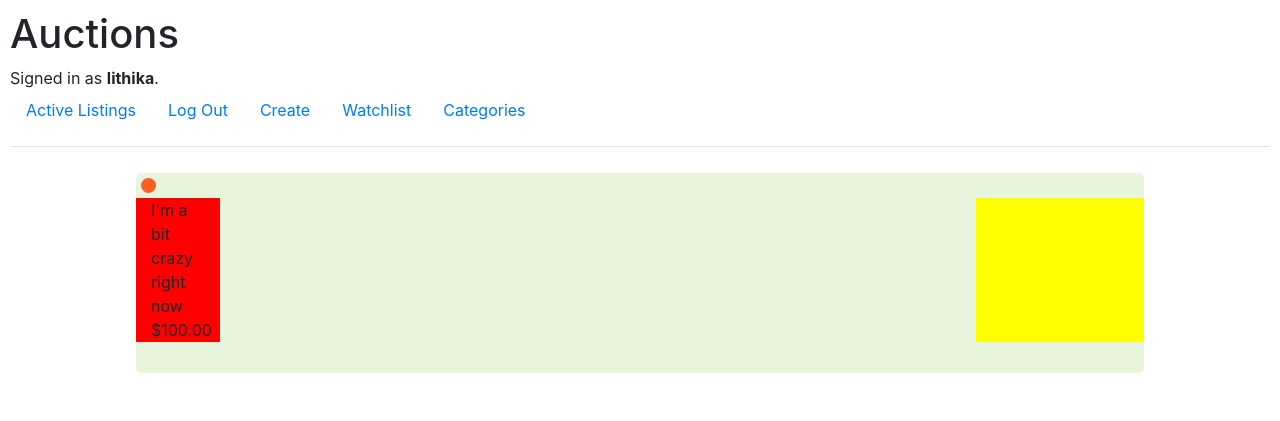
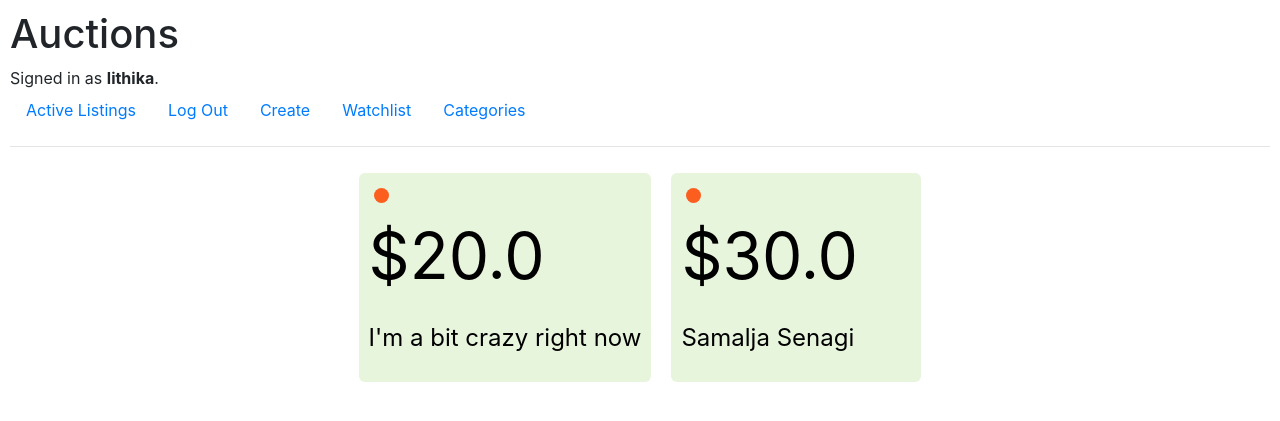
Before and after one commit to lithika-damnod/cs50web, a Django app: page /watchlist in a window 1280 px wide. Shown: the top 421 px of the page. Run offline with Django 3.2, Linux system fonts and the light colour scheme; a user stored in the database is signed in; data comes from the database, SQL or seed files in the repository; both versions use the stored data as it was after the commit; some libraries are stand-ins or nearby versions.

Commit message:
watchlist is functioning properly.. - route "/watchlist" for viewing watchlisted items and has a red circle on top which enables you to remove the item from the watchlist by an API call to "/api/remove/watchlist" - clicking on the item takes you the item page on route "/listings/<id>" - there's a add/remove watchlist button appearing on top of each listing page. If the user has already added it to it's watchlist the button will appear as "remove from watchlist" enabling user to remove it, or "add to watchlist" if the user has not yet added it to the watchlist.. - some changed were made to DB (table: Listing) and Migrated changes 💻

```diff
--- a/commerce/auctions/models.py
+++ b/commerce/auctions/models.py
@@ -22,6 +22,7 @@ class Listing(models.Model):
     creator = models.ForeignKey(User, on_delete=models.PROTECT, related_name="creator")
     watchers = models.ManyToManyField(User, blank=True, related_name="watched_ppl")
     buyer = models.ManyToManyField(User, blank=True, related_name="buyers")
+    watchList = models.ManyToManyField(User, blank=True, related_name="watchlist")
 
     def __str__(self):
         return f"title: {self.title} Starting Bid: {self.startingBid}"
--- a/commerce/auctions/static/auctions/watchlist.css
+++ b/commerce/auctions/static/auctions/watchlist.css
@@ -1,16 +1,16 @@
 .list-container{
     display: flex;
     width: 100%;
-    flex-direction: column;
-    align-items: center;
+    justify-content: center;
 }
 .list-block{
     display: block;
-    width: 80%;
-    height: 200px;
+    min-width: 250px;
     background-color: rgb(231, 245, 221);
     border-radius: 6px;
     margin: 10px;
+    padding: 10px;
+    cursor: pointer;
 }
 .list-block .menu{
     display: flex;
@@ -27,18 +27,9 @@
     background-color: red;
     cursor: pointer;
 }
-.list-block .content{
-    display: flex;
-    width: 100%;
-    justify-content: space-between;
+.list-block .price-tag{
+    font-size: 4em;
 }
-.list-block .col-1{
-    display: block;
-    width: 60%;
-    background-color: red;
+.list-block .title{
+    font-size: 1.5em;
 }
-.list-block .col-2{
-    display: block;
-    width: 40%;
-    background-color: yellow;
-}
--- a/commerce/auctions/templates/auctions/watchlist.html
+++ b/commerce/auctions/templates/auctions/watchlist.html
@@ -3,23 +3,41 @@
 
 {% block head %}
     <link href="{% static 'auctions/watchlist.css' %}" rel="stylesheet">
+    <script src="https://cdnjs.cloudflare.com/ajax/libs/jquery/3.6.0/jquery.min.js" integrity="sha512-894YE6QWD5I59HgZOGReFYm4dnWc1Qt5NtvYSaNcOP+u1T9qYdvdihz0PPSiiqn/+/3e7Jo4EaG7TubfWGUrMQ==" crossorigin="anonymous" referrerpolicy="no-referrer"></script>
 {% endblock %}
 
 {% block body %}
     <div class="list-container">
-        <div class="list-block">
-            <div class="menu">
-                <div class="delete-btn"></div>
+        {% for watch in watchlisted %}
+            <div class="list-block">
+                <div class="menu">
+                    <div class="delete-btn" data-id="{{ watch.id }}" onclick="deleteRecord('{{ watch.id }} ')"></div>
+                </div>
+                <a href="{% url 'displayListings' id=watch.id %}" style="color: black; text-decoration: none; ">
+                    <div>
+                        <p class="price-tag">${{ watch.currentBid }}</p>
+                        <p class="title">{{ watch.title }}</p>
+                    </div>
+                </a>
             </div>
-            <div class="content">
-                <div class="col-1">
-                    <div class="title">I'm a bit crazy right now</div>
-                    <div class="current-bid">$100.00</div>
-                </div>
-                <div class="col-2">
-
-                </div>
-            </div>
-        </div>
+        {% endfor %}
     </div>
+    <script>
+        function addWatchList(url="", data={}){
+            $.post(url, data);
+        }
+        function deleteRecord(item_id){
+            // send post request
+            console.log("deleting..!");
+            const api_url = "/api/remove/watchlist";
+            var curr_user = "{{ user }}";
+            console.log(curr_user);
+            addWatchList(api_url, {
+                "csrfmiddlewaretoken": "{{ csrf_token }}",
+                "id" : item_id,
+                "user" : curr_user
+            });
+            location.reload();
+        }
+    </script>
 {% endblock %}
--- a/commerce/auctions/urls.py
+++ b/commerce/auctions/urls.py
@@ -12,5 +12,7 @@ urlpatterns = [
     path("watchlist", views.showWatchList, name="watchlist"),
     path("categories", views.showCats, name="showCategories"),
     path("categories/<str:id>", views.listDownCats, name="listCats"),
-    path("api/add/comment", views.addComment, name="addComment")
+    path("api/add/comment", views.addComment, name="addComment"),
+    path("api/add/watchlist", views.addWatchList, name="addWatchList"),
+    path("api/remove/watchlist", views.removeWatchList, name="removeWatchList")
 ]
--- a/commerce/auctions/views.py
+++ b/commerce/auctions/views.py
@@ -75,13 +75,14 @@ def display_listings(request, id):
         data = Listing.objects.get(id=id)
         # get the usernamem of the bid conductor
         username = User.objects.get(username=data.creator)
+        watchingUser = User.objects.get(id=request.user.id)
         # add watcher :TODO (NOT TESTED)
         try:
-            viewer = User.objects.get(id=request.user.id)
-        except User.DoesNotExist:
+            viewer = Listing.objects.get(id=id, watchers=watchingUser)
+        except Listing.DoesNotExist:
             # add new watcher
             update_object = Listing.objects.get(id=id)
-            update_object.watchers.add(viewer)
+            update_object.watchers.add(watchingUser)
             update_object.save()
 
         # get the auction object
@@ -89,11 +90,19 @@ def display_listings(request, id):
         # search for comments for the viewing listing
         all_comments = Comment.objects.filter(auction=auction_object)
 
+        watchListed=True
+        # check whether watchlisted
+        try:
+            watchListStatus = Listing.objects.get(id=id, watchList=watchingUser)
+        except Listing.DoesNotExist:
+            watchListed=False
+
         return render(request, "auctions/listings.html", {
             "list_id": id,
             "data": data,
-            "username": username,
-            "comments": all_comments
+            "username": watchingUser,
+            "comments": all_comments,
+            "watchListed" : watchListed
         })
 
 def createListing(request):
@@ -138,7 +147,12 @@ def createListing(request):
         })
 
 def showWatchList(request):
-    return render(request, "auctions/watchlist.html")
+    watchingUser = User.objects.get(id=request.user.id)
+    all_watchlisted = Listing.objects.filter(watchList=watchingUser)
+    return render(request, "auctions/watchlist.html", {
+        "watchlisted" : all_watchlisted,
+        "user" : watchingUser
+    })
 
 # API Calls
 def addComment(request):
@@ -171,3 +185,41 @@ def listDownCats(request, id):
         "id" : id,
         "results": results
     })
+
+def addWatchList(request):
+    if request.method == "POST":
+        item_id = request.POST["id"]
+        user = request.POST["user"]
+
+        user_profile = User.objects.get(username=user)
+        item_profile = Listing.objects.get(id=item_id)
+        item_profile.watchList.add(user_profile)
+
+        return JsonResponse({
+            "status":"success"
+        }, status=200)
+    else:
+        return JsonResponse({
+            "error":"method not allowed",
+            "allowed":["POST"]
+        }, status=405)
+
+
+def removeWatchList(request):
+    if request.method == "POST":
+        item_id = request.POST["id"]
+        user = request.POST["user"]
+
+        user_profile = User.objects.get(username=user)
+        item_profile = Listing.objects.get(id=item_id)
+        item_profile.watchList.remove(user_profile)
+        item_profile.save()
+
+        return JsonResponse({
+            "status":"success"
+        }, status=200)
+    else:
+        return JsonResponse({
+            "error":"method not allowed",
+            "allowed":["POST"]
+        }, status=405)
```
Also changed, not shown: commerce/auctions/templates/auctions/listings.html (+43 -0 lines), commerce/auctions/migrations/0010_listing_watchlist.py (added), commerce/db.sqlite3.
